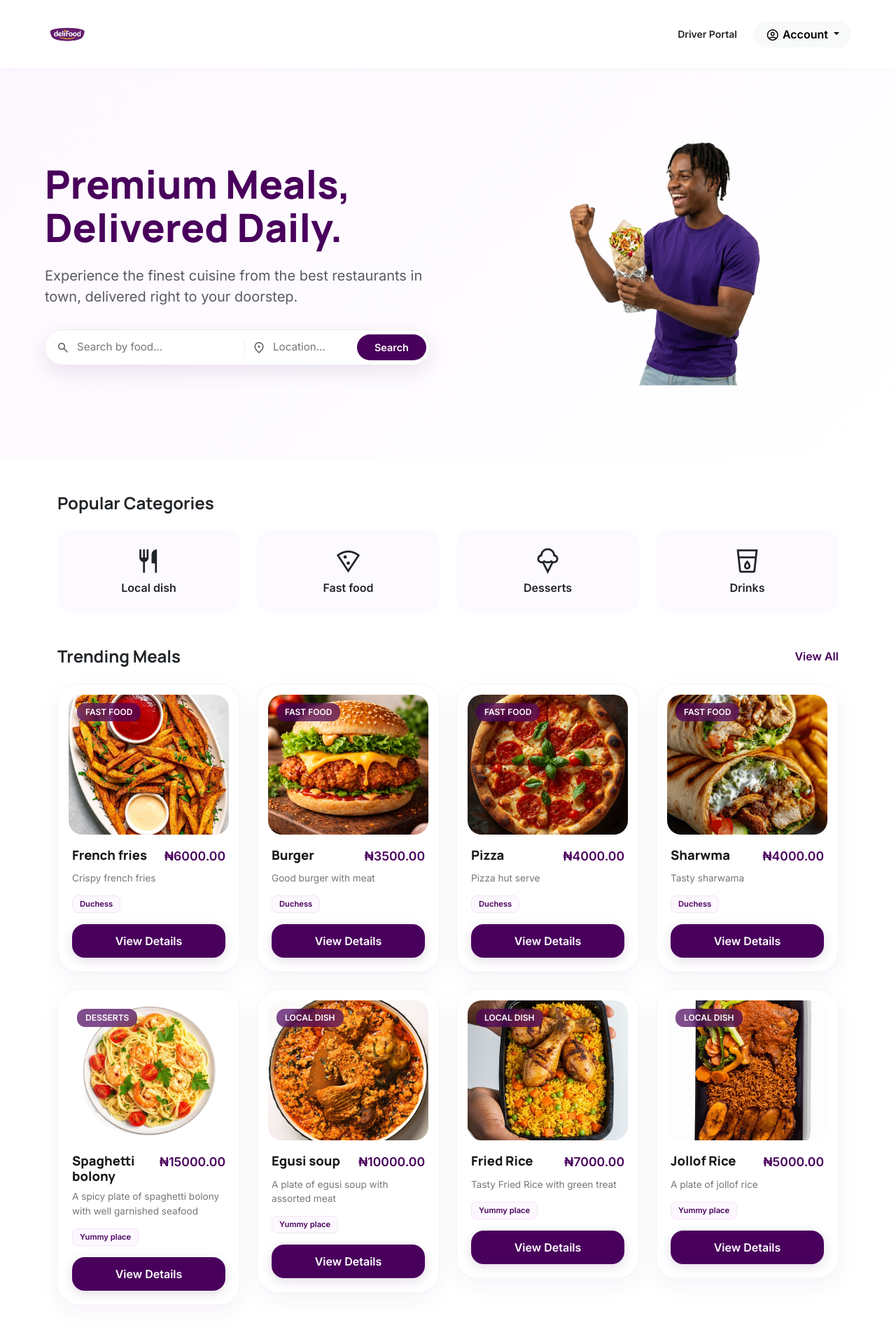
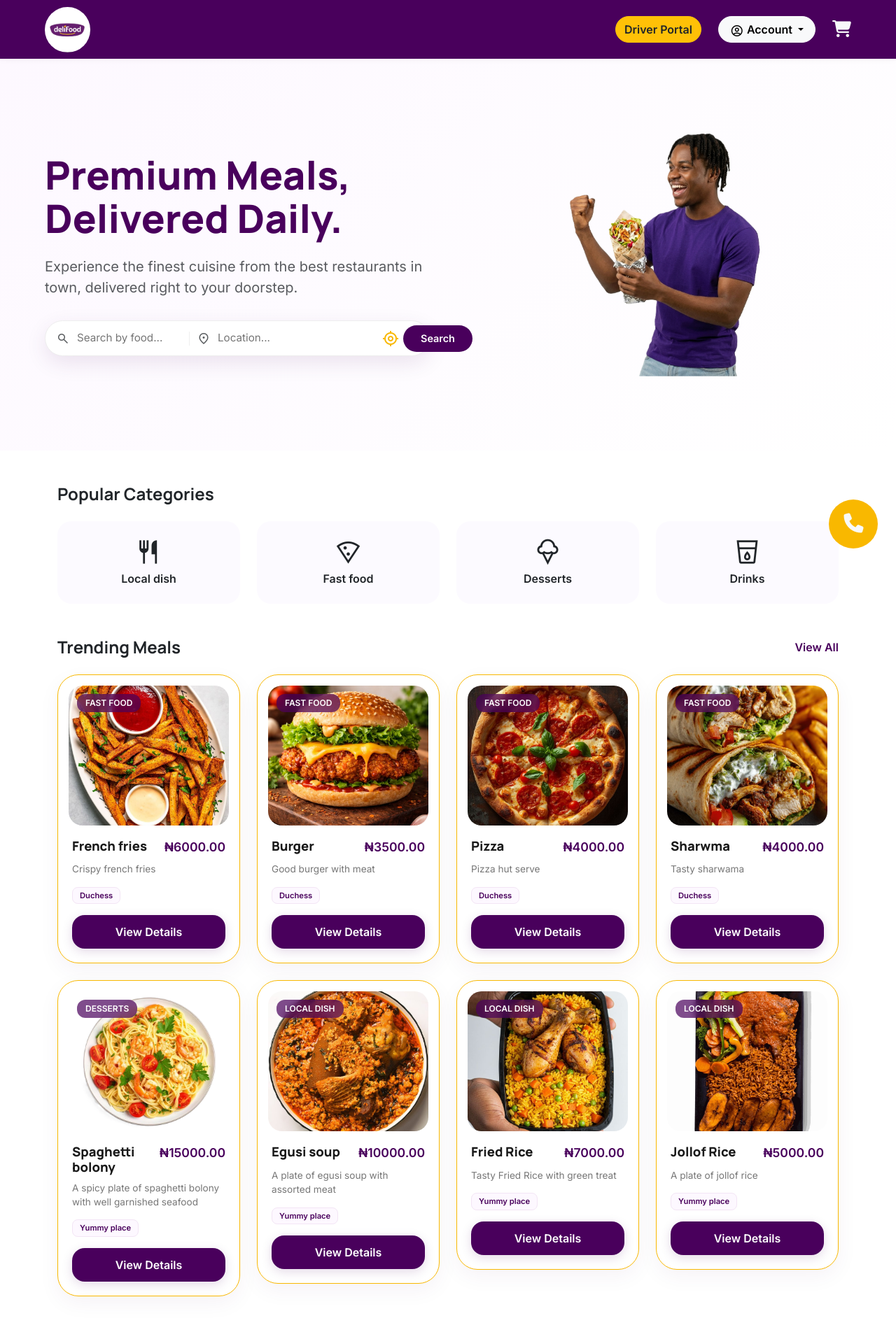
Before and after one commit to gift355/deliFood, a Django app: page /users/home/ in a window 1280 px wide. Shown: the whole page at 70% size. After the commit the page ends 1853 px from the top, so only its background shows below. Run offline with Django 5.2, Linux system fonts and the light colour scheme; data comes from the database, SQL or seed files in the repository; both versions use the stored data as it was after the commit; parts of the project's set-up code (start-up, migrations or seed data) failed here and were passed over; some libraries are stand-ins or nearby versions.

Commit message:
modified the apprerance of the website

```diff
--- a/drivers/templates/drivers/base_driver.html
+++ b/drivers/templates/drivers/base_driver.html
@@ -14,6 +14,8 @@
         :root {
             --primary: #49005c;
             --background: #fcfaff;
+            --accent: #F9B800;
+            --highlight: #F3E100;
             --sidebar-width: 280px;
             --sidebar-collapsed-width: 85px;
         }
@@ -25,7 +27,7 @@
 
         .sidebar {
             width: var(--sidebar-width);
-            background: white;
+            background: var(--accent);
             border-right: 1px solid #f0f0f0;
             padding: 2rem 1.2rem;
             display: flex;
--- a/menu/templates/menu/partials/food_card.html
+++ b/menu/templates/menu/partials/food_card.html
@@ -7,8 +7,8 @@
     background: #ffffff;
     border-radius: 30px;
     padding: 15px;
-    box-shadow: 0 10px 30px rgba(73, 0, 92, 0.05);
-    border: 1px solid #f8f0fb;
+    box-shadow: 0 10px 30px #49005c0d;
+    border: 1px solid #F9B800;
     transition: transform 0.3s ease, box-shadow 0.3s ease;
     cursor: pointer;
     display: flex;
@@ -31,7 +31,7 @@
             position: absolute;
             top: 12px;
             left: 12px;
-            background: rgba(73, 0, 92, 0.7);
+            background: #49005cb3;
             backdrop-filter: blur(5px);
             color: #ffffff;
             padding: 4px 12px;
--- a/users/templates/users/home.html
+++ b/users/templates/users/home.html
@@ -1,17 +1,25 @@
 {% load static %}
 <!DOCTYPE html>
 <html lang="en">
+
 <head>
-    <meta charset="utf-8"/>
-    <meta content="width=device-width, initial-scale=1.0" name="viewport"/>
+    <meta charset="utf-8" />
+    <meta content="width=device-width, initial-scale=1.0" name="viewport" />
     <title>DeliFood | Fresh Meals Delivered</title>
-
-    <link href="{% static 'bootstrap/css/bootstrap.min.css' %}" rel="stylesheet"/>
-    <link href="https://fonts.googleapis.com/css2?family=Manrope:wght@400;700;800&family=Inter:wght@400;500;600&display=swap" rel="stylesheet"/>
-    <link href="https://fonts.googleapis.com/css2?family=Material+Symbols+Outlined:wght,FILL@100..700,0..1&display=swap" rel="stylesheet"/>
+    <link rel="stylesheet" href="https://cdnjs.cloudflare.com/ajax/libs/font-awesome/6.5.2/css/all.min.css" />
+    <link href="{% static 'bootstrap/css/bootstrap.min.css' %}" rel="stylesheet" />
+    <link
+        href="https://fonts.googleapis.com/css2?family=Manrope:wght@400;700;800&family=Inter:wght@400;500;600&display=swap"
+        rel="stylesheet" />
+    <link href="https://fonts.googleapis.com/css2?family=Material+Symbols+Outlined:wght,FILL@100..700,0..1&display=swap"
+        rel="stylesheet" />
 
     <style>
         :root {
+            --accent: #F9B800;
+            --highlight: #F3E100;
+            --neutral: #7D747C;
+            --white: #ffffff;
             --primary: #49005c;
             --primary-container: #631f75;
             --background: #ffffff;
@@ -27,15 +35,19 @@
 
         /* Modern Navbar */
         .navbar {
-            padding: 1rem 5%;
-            background: white;
-            box-shadow: 0 2px 10px rgba(0,0,0,0.03);
+            padding: 0.6rem 5%;
+            background: var(--primary);
+            box-shadow: 0 2px 10px rgba(0, 0, 0, 0.03);
             position: sticky;
             top: 0;
             z-index: 1000;
         }
 
-        .logo-img { height: 65px; width: auto; }
+        .logo-img {
+            height: 65px;
+            width: auto;
+            border-radius: 50%;
+        }
 
         /* Hero Section */
         .hero {
@@ -47,7 +59,9 @@
             min-height: 70vh;
         }
 
-        .hero-text { max-width: 550px; }
+        .hero-text {
+            max-width: 550px;
+        }
 
         .headline {
             font-family: var(--font-headline);
@@ -68,7 +82,8 @@
             align-items: center;
             margin-top: 2rem;
             border: 1px solid #eee;
-            max-width: 600px;
+            ;
+            max-width: 800px;
         }
 
         .search-input {
@@ -77,6 +92,18 @@
             padding: 8px 10px;
             outline: none;
             font-size: 0.95rem;
+        }
+
+        .location-btn {
+            border: none;
+            background: transparent;
+            cursor: pointer;
+
+            display: flex;
+            align-items: center;
+            justify-content: center;
+
+            color: var(--accent);
         }
 
         .btn-search {
@@ -90,7 +117,46 @@
             transition: 0.3s;
         }
 
-        .btn-search:hover { filter: brightness(1.2); }
+        .btn-search:hover {
+            filter: brightness(1.2);
+        }
+
+
+        .food-input {
+            width: 10rem;
+        }
+
+        .location-input {
+            width: 16rem;
+        }
+
+        .cart-link i:hover {
+            color: var(--accent);
+            transform: scale(1.2);
+        }
+
+        .cart-link {
+            position: relative;
+            display: inline-block;
+            font-size: 24px;
+            /* size of cart icon */
+        }
+
+        .cart-badge {
+            position: absolute;
+            top: -6px;
+            right: -8px;
+            background: purple;
+            color: white;
+            width: 18px;
+            height: 18px;
+            border-radius: 50%;
+            font-size: 12px;
+            display: flex;
+            align-items: center;
+            justify-content: center;
+            font-weight: bold;
+        }
 
         /* Categories Section */
         .category-card {
@@ -115,17 +181,26 @@
             position: relative;
             margin-right: 5%;
         }
+
         .carousel-item img {
             width: 100%;
-            height:350px;
+            height: 350px;
             object-fit: contain;
             animation: float 6s ease-in-out infinite
         }
 
         @keyframes float {
-            0% { transform: translateY(0px); }
-            50% { transform: translateY(-15px); }
-            100% { transform: translateY(0px); }
+            0% {
+                transform: translateY(0px);
+            }
+
+            50% {
+                transform: translateY(-15px);
+            }
+
+            100% {
+                transform: translateY(0px);
+            }
         }
 
         .logout-btn {
@@ -139,21 +214,128 @@
         }
 
         @media (max-width: 991px) {
-            .hero { flex-direction: column; text-align: center; padding-top: 2rem; }
-            .headline { font-size: 2.5rem; }
-            .hero-image-slider { margin-top: 3rem; }
+            .hero {
+                flex-direction: column;
+                text-align: center;
+                padding-top: 2rem;
+            }
+
+            .headline {
+                font-size: 2.5rem;
+            }
+
+            .hero-image-slider {
+                margin-top: 3rem;
+            }
+        }
+
+        .contact {
+            width: 70px;
+            height: 70px;
+            background: var(--accent);
+
+            position: fixed;
+            bottom: 2%;
+            right: 2%;
+            z-index: 1050;
+
+            border-radius: 50%;
+
+            display: flex;
+            justify-content: center;
+            align-items: center;
+        }
+
+        .contact i {
+            font-size: 28px;
+        }
+
+        /* tooltip */
+        .tooltip-text {
+            position: absolute;
+
+            bottom: 85px;
+            /* above circle */
+            background: black;
+            color: white;
+
+            padding: 6px 12px;
+            border-radius: 6px;
+
+            font-size: 14px;
+            white-space: nowrap;
+
+            opacity: 0;
+            visibility: hidden;
+
+            transition: 0.3s;
+        }
+
+        /* show on hover */
+        .contact:hover .tooltip-text {
+            opacity: 1;
+            visibility: visible;
         }
     </style>
+    <script>
+
+        async function getLocation() {
+
+            if (!navigator.geolocation) {
+                alert("Geolocation not supported");
+                return;
+            }
+
+            navigator.geolocation.getCurrentPosition(
+                async (position) => {
+
+                    const lat = position.coords.latitude;
+                    const lon = position.coords.longitude;
+
+                    try {
+
+                        // FREE reverse geocoding
+                        const response = await fetch(
+                            `https://nominatim.openstreetmap.org/reverse?format=jsonv2&lat=${lat}&lon=${lon}`
+                        );
+
+                        const data = await response.json();
+
+                        // autofill input
+                        document.getElementById("locationInput").value =
+                            data.display_name;
+
+                    } catch (error) {
+
+                        console.error(error);
+                        alert("Could not get address");
+
+                    }
+
+                },
+                (error) => {
+
+                    console.error(error);
+                    alert("Location permission denied");
+
+                }
+            );
+        }
+
+    </script>
 </head>
+
 <body>
 
     <nav class="navbar d-flex justify-content-between">
-        <img src="{% static 'images/delifood.png' %}" class="logo-img" alt="DeliFood Logo">
+        <img src="{% static 'images/delifoodlogo.jpg' %}" class="logo-img" alt="DeliFood Logo">
 
         <div class="d-flex align-items-center gap-4">
-            <a href="{% url 'register_driver' %}" class="text-decoration-none text-dark fw-bold small">Driver Portal</a>
+            <a href="{% url 'register_driver' %}"
+                class="btn btn-warning rounded-pill text-decoration-none text-dark fw-bold small">Driver Portal</a>
             <div class="dropdown">
-                <button class="btn btn-light rounded-pill dropdown-toggle fw-bold px-3" type="button" data-bs-toggle="dropdown">
+                <button class="btn btn-light rounded-pill dropdown-toggle fw-bold px-3" type="button"
+                    data-bs-toggle="dropdown">
                     <span class="material-symbols-outlined align-middle" style="font-size: 20px;">account_circle</span>
                     {{ user.username|default:"Account" }}
                 </button>
@@ -165,7 +347,9 @@
                             Profile
                         </a>
                     </li>
-                    <li><hr class="dropdown-divider"></li>
+                    <li>
+                        <hr class="dropdown-divider">
+                    </li>
                     <li>
                         <form action="{% url 'logout' %}" method="post" class="dropdown-item m-0">
                             {% csrf_token %}
@@ -174,25 +358,63 @@
                     </li>
                 </ul>
             </div>
+            <div class="cart-link">
+                <a href="{% url 'cart_detail' %}" class="text-decoration-none text-light fw-bold">
+                    <i class="fa-solid fa-cart-shopping"></i>
+                </a>
             </div>
     </nav>
+    </div>
+    <div class="contact">
+        <span class="tooltip-text">Contact Us</span>
+        <a href="tel:+1234567890" class="text-decoration-none text-light fw-bold">
+            <i class="fas fa-phone"></i>
+        </a>
+    </div>
 
     <section class="hero">
         <div class="hero-text">
             <h1 class="headline">Premium Meals, <br>Delivered Daily.</h1>
-            <p class="sub-text text-muted fs-5">Experience the finest cuisine from the best restaurants in town, delivered right to your doorstep.</p>
+            <p class="sub-text text-muted fs-5">Experience the finest cuisine from the best restaurants in town,
+                delivered right to your doorstep.</p>
 
             <!-- SLEEK UPDATED SEARCH SECTION -->
             <form action="{% url 'home' %}" method="GET" class="search-container">
-                <span class="material-symbols-outlined text-muted" style="font-size: 20px;">search</span>
-                <input type="text" name="q" class="search-input" value="{{ food_query }}" placeholder="Search by food...">
 
-                <div style="border-left: 1px solid #eee; height: 20px; margin: 0 10px;"></div>
+                <!-- food search -->
+                <span class="material-symbols-outlined text-muted" style="font-size: 20px;">
+                    search
+                </span>
 
-                <span class="material-symbols-outlined text-muted" style="font-size: 20px;">location_on</span>
-                <input type="text" name="address" class="search-input" style="max-width: 130px;" value="{{ address_query }}" placeholder="Location...">
+                <input type="text" name="q" class="search-input food-input" value="{{ food_query }}"
+                    placeholder="Search by food...">
 
-                <button type="submit" class="btn-search">Search</button>
+                <div style="border-left: 1px solid #eee;
+                height: 20px;
+                margin: 0 10px;">
+                </div>
+
+                <!-- location -->
+                <span class="material-symbols-outlined text-muted" style="font-size: 20px;">
+                    location_on
+                </span>
+
+                <input type="text" name="address" id="locationInput" class="search-input location-input"
+                    value="{{ address_query }}" placeholder="Location...">
+
+                <!-- location button -->
+                <button type="button" onclick="getLocation()" class="location-btn">
+
+                    <span class="material-symbols-outlined">
+                        my_location
+                    </span>
+
+                </button>
+
+                <button type="submit" class="btn-search">
+                    Search
+                </button>
+
             </form>
         </div>
 
@@ -266,4 +488,5 @@
 
     <script src="{% static 'bootstrap/js/bootstrap.bundle.min.js' %}"></script>
 </body>
+
 </html>
```
Also changed, not shown: cart/models.py (+13 -0 lines), cart/views.py (line endings or trailing spaces), db.sqlite3. Lines whose indentation alone changed are shown as unchanged.
